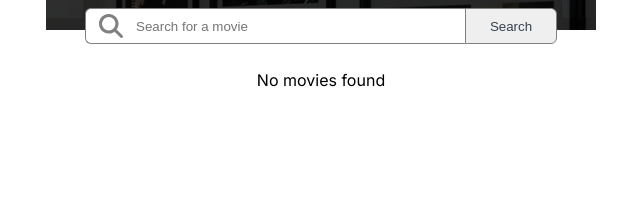
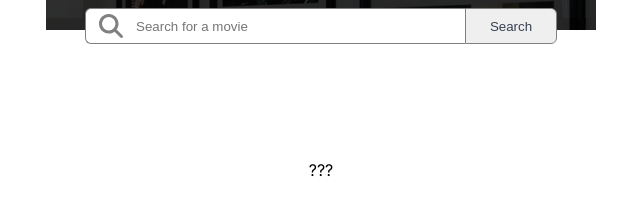
Before and after one commit to zexcv/MovieWatchList, a React (Create React App) app: page / in a window 1280 px wide. Shown: the part 190-404 px from the top of the page, without its empty margins (319-959 px from the left). Built offline with nearby package versions, Linux system fonts and the light colour scheme.

Commit message:
ListPage style done

```diff
--- a/src/App.css
+++ b/src/App.css
@@ -1,6 +1,7 @@
 * {
     margin: 0;
     padding: 0;
+
 }
 
 body {
@@ -10,7 +11,6 @@ body {
     align-items: center;
     justify-content: center;
 }
-
 .header{
     display: flex;
     align-items: center;
@@ -61,7 +61,7 @@ a, a:visited, a:active {
     top: 198px;
     max-height: 36px;
 }
-.icon{
+.search-icon{
     color: grey;
     border: 1px solid grey;
     border-right: 0px;
@@ -103,9 +103,19 @@ input:valid{
 }
 
 .movies-list{
-    margin-top: 40px;
     max-width: 550px;
+    overflow: scroll;
+    overflow-x: hidden;
+    margin-top: 30px;
+    width: 548px;
+    height: 600px;
 }
+.not-found{
+    display: flex;
+    justify-content: center;
+    margin-top: 100px;
+}
+
 .movie-component hr{
     border-color: #E5E7EB;
 }
@@ -114,8 +124,58 @@ input:valid{
     display: flex;
     padding: 20px 0px;
 }
+.movie-details{
+    display: flex;
+    margin-left: 21px;
+    flex-direction: column;
+}
+.movie-title{
+    display: flex;
+    align-items: center;
+    gap: 8px
+}
+.movie-genre{
+    display: flex;
+    align-items: center;
+    margin-top: 11px;
+    gap: 19px
+}
+.add-to-watchlist{
+    display: flex;
+}
+.movie-plot{
+    margin-top: 8px;
+    color: #6b7280;
+    font-size: 14px;
+    line-height: 20px;
+}
 
 img {
     width: 100px;
     height: 150px;
 }
+.add-icon{
+    margin: auto 6px auto 13px;
+    color: white;
+    background-color: #111827;
+    font-size: 11px;
+    font-style: bold;
+    padding: 4px;
+    border-radius: 50%;
+}
+.star-icon{
+    color: #FEC654;
+    margin-right: 4px;
+}
+::-webkit-scrollbar {
+    width: 8px;
+  }
+
+  ::-webkit-scrollbar-thumb {
+    background-color: #888;
+    border-radius: 4px;
+  }
+
+  ::-webkit-scrollbar-track {
+    background-color: #f1f1f1;
+  }
--- a/src/pages/ListPage.jsx
+++ b/src/pages/ListPage.jsx
@@ -3,9 +3,9 @@ import { Link } from "react-router-dom";
 import { FontAwesomeIcon } from "@fortawesome/react-fontawesome";
 import {
   faMagnifyingGlass,
-  // faPlus,
-  // faMinus,
-  // faStar,
+  faPlus,
+  faMinus,
+  faStar,
 } from "@fortawesome/free-solid-svg-icons";
 
 export default function ListPage() {
@@ -37,6 +37,7 @@ export default function ListPage() {
           Promise.all(fetchPromises)
             .then((moviesData) => {
               setMoviesD(moviesData);
+              console.log(moviesD)
             })
             .catch((error) => {
               console.error("Error fetching movie details:", error);
@@ -52,17 +53,32 @@ export default function ListPage() {
       });
   }
 
+//NOTHING FOUND
+  const notFoundEl = (
+    <div className="not-found">???</div>
+  )
 
+// MOVIE COMPONENT
   const moviesEls = moviesD.map((movie) => (
     <div key={movie.imdbID} className="movie-component">
       <div className="movie">
         <div className="poster">
           <img src={movie.Poster} alt="poster" />
         </div>
-        <div className="movie-info">
-          <h1>Tytuł: {movie.Title}</h1>
-          <p>Year: {movie.Year}</p>
-          <p>Plot: {movie.Plot}</p>
+        <div className="movie-details">
+          <div className="movie-title">
+            <h1>{movie.Title}</h1>
+            <p><FontAwesomeIcon icon={faStar} className="star-icon" />{movie.Ratings[0].Value.slice(0,3)}</p>
+          </div>
+          <div className="movie-genre">
+            <p>{movie.Runtime}</p>
+            <p>{movie.Genre}</p>
+            <div className="add-to-watchlist">
+              <FontAwesomeIcon icon={faPlus} className="add-icon" />
+              <p>Watchlist</p>
+            </div>
+          </div>
+          <div className="movie-plot">{movie.Plot}</div>
         </div>
       </div>
       <hr />
@@ -82,7 +98,7 @@ export default function ListPage() {
       <div className="watchlist-container">
         <div className="input-search">
           <div className="icon-div">
-            <FontAwesomeIcon icon={faMagnifyingGlass} className="icon" />
+            <FontAwesomeIcon icon={faMagnifyingGlass} className="search-icon" />
           </div>
           <input
             ref={inputRef}
@@ -92,34 +108,9 @@ export default function ListPage() {
           <button onClick={searchSelection}>Search</button>
         </div>
         <div className="movies-list">
-          {found ? moviesEls : "No movies found"}
+          {found ? moviesEls : notFoundEl}
         </div>
       </div>
     </section>
   );
 }
-
-
-// function searchSelection() {
-//   let films = []
-//   let filmsInfo = []
-
-//   fetch(`http://www.omdbapi.com/?apikey=${api_key}&s=${inputRef.current.value}`)
-//     .then((res) => res.json())
-//     .then((data) => {
-//       if (data.Response === "True") {
-//         films = data.Search
-//         films.forEach((movie) => {
-//         fetch(`https://www.omdbapi.com/?apikey=e1f6fd51&i=${movie.imdbID}`)
-//           .then((res) => res.json())
-//           .then(data => {
-//             filmsInfo.push(data)
-//           });
-//         });
-//         setFound(true);
-//         console.log(filmsInfo)
-//       } else {
-//         setFound(false);
-//       }
-//     });
-// }
```
